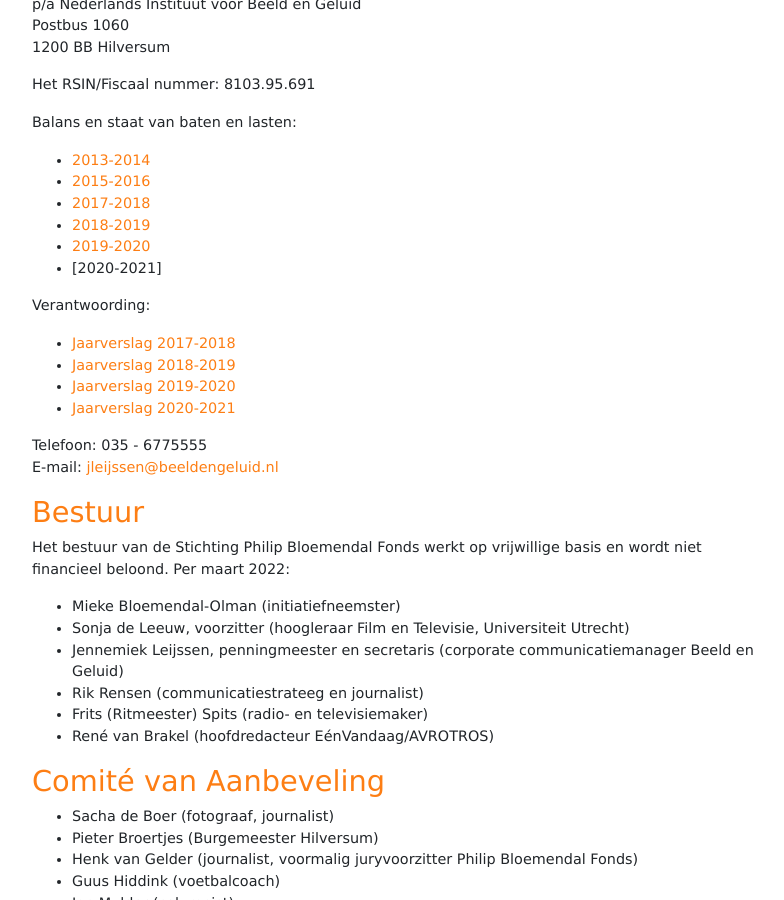
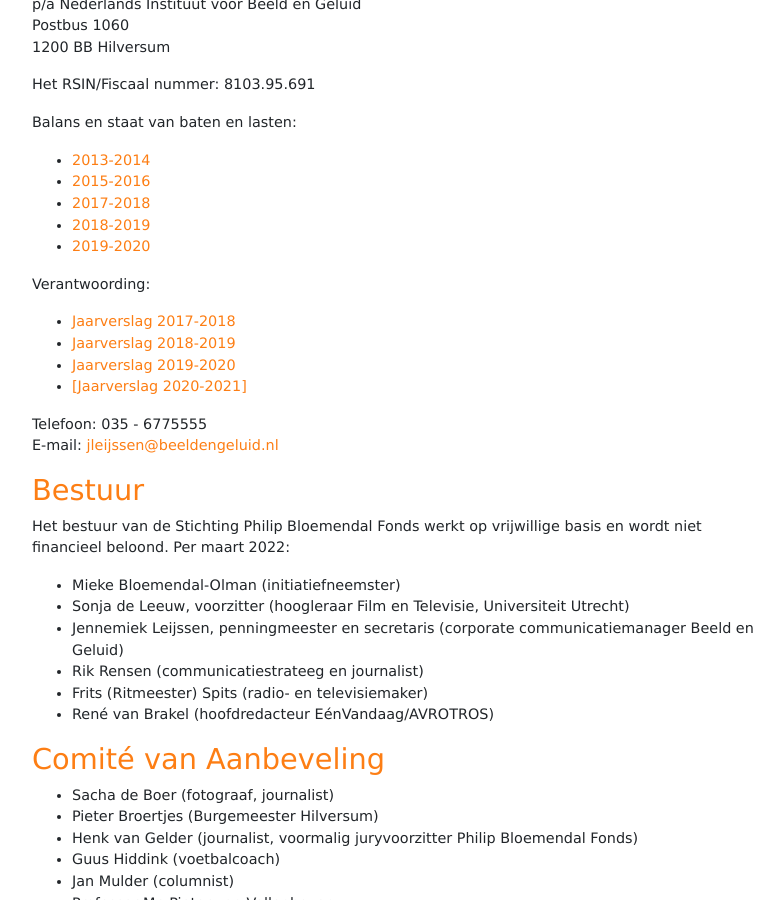
Before and after one commit to bloemendalprijs/bloemendalprijs.github.io, a Jekyll site: the page built from de-stichting.markdown, in a window 1280 px wide and 900 px high, scrolled down 771 px. Shown: the whole window, without its empty margins (433-1217 px from the left). Built offline with Jekyll 4.4.1, drawn with Linux system fonts in a browser that asks for light colours.

Commit message:
Updated De Stichting

```diff
--- a/de-stichting.markdown
+++ b/de-stichting.markdown
@@ -36,14 +36,14 @@
 * [2017-2018](/uploads/Ph%20Bloemendal%202017%20-%202018.pdf)
 * [2018-2019](/uploads/Financieel%20jaarverslag%20Philip%20Bloemendal%201819-5.pdf)
 * [2019-2020](/uploads/Jaarcijfers%202020%20Stichting%20Philip%20Bloemendal%20excl.%20bankmutaties%20(1).pdf)
-* [2020-2021]
+
 
 
 Verantwoording:
 * [Jaarverslag 2017-2018](/uploads/Jaarverslag2017_2018.pdf)
 * [Jaarverslag 2018-2019](/uploads/Jaarverslag%20Philip%20Bloemendal%201819.pdf)
 * [Jaarverslag 2019-2020](/uploads/PBP%20BESTUURSVERSLAG%202020.pdf)
-* [Jaarverslag 2020-2021](/uploads/Jaarverslag%20PBP%202021.docx.pdf)
+* [[Jaarverslag 2020-2021]](/uploads/Jaarverslag%20PBP%202021.pdf)
 
 
 
```
